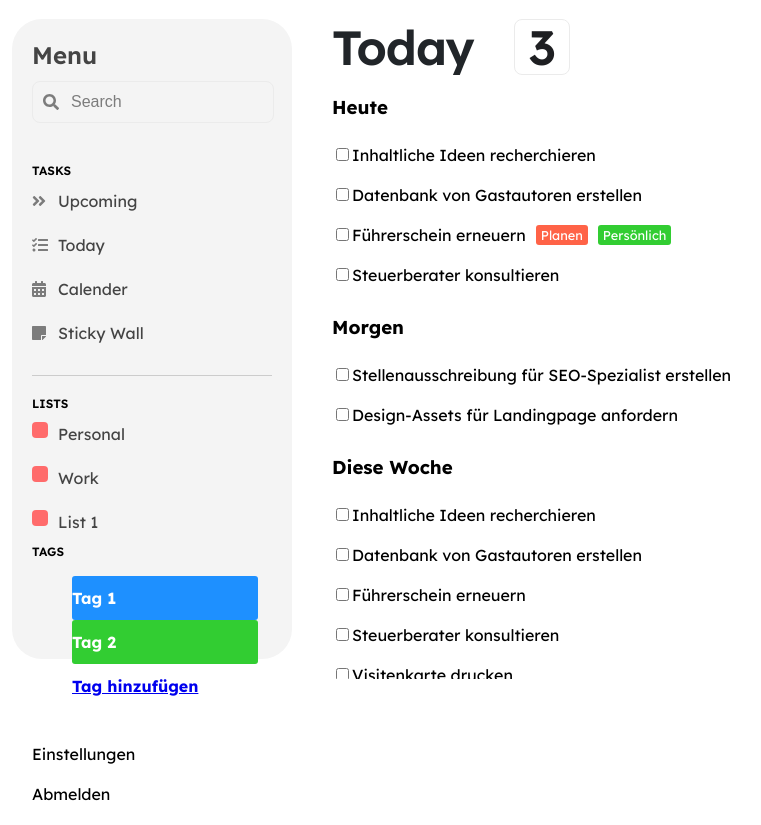
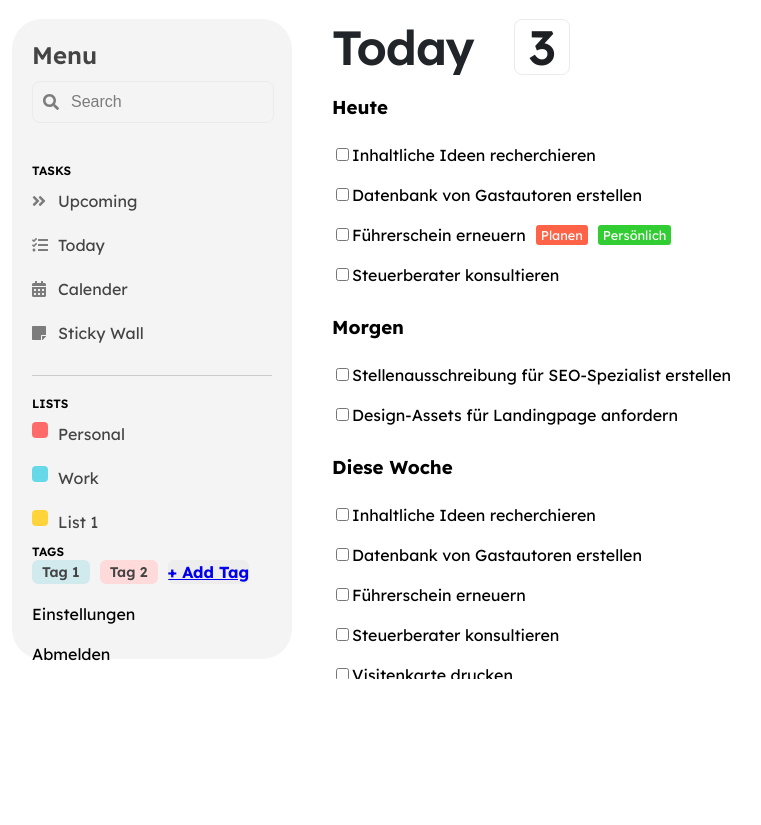
Before and after one commit to HexyFex/todo_app, a Django app: page / in a window 1280 px wide. Shown: the part 147-972 px from the top of the page, without its empty margins (8-769 px from the left). Run offline with Django 5.2, Linux system fonts and the light colour scheme; a user stored in the database is signed in; data comes from the database, SQL or seed files in the repository.

Commit message:
- Tags anordnung verändert - Lists-Icons Farben angepasst

```diff
--- a/base/static/base/base.css
+++ b/base/static/base/base.css
@@ -100,6 +100,29 @@ body {
     margin-right: 10px; /* Optional, um den Abstand zum Eingabefeld zu steuern */
 }
 
+.tags ul {
+    display: flex; /* Use flexbox for horizontal alignment */
+    padding: 0; /* Remove default padding from the ul */
+    margin: 0; /* Remove default margin from the ul */
+    list-style-type: none; /* Remove default list style */
+}
+
+.tags div, tags a {
+    flex-grow: 1;
+    margin: 0px;
+    padding: 10px;
+    overflow: visible;
+    font-size: 14px;
+    font-weight: 600;
+    text-transform: none;
+    text-align: center;
+    letter-spacing: 0px;
+    line-height: 18px;
+    white-space: nowrap;
+    opacity: unset;
+    visibility: visible;
+    color: rgb(68, 68, 68);
+}
 
 .tasks, .lists {
     list-style-type: none;
@@ -110,11 +133,11 @@ body {
 .tasks li, .lists ul li, .tags ul li, .lists li {
     padding: 10px 0;
     display: flex;
-    align-items: center; /* Zentriert die Inhalte vertikal */
-    width: 186px;
+    align-items: center; /* Vertically center the content */
+    width: auto; /* Adjust the width to fit content */
     height: 24px;
-    flex-grow: 1;
-    margin: 0px;
+    flex-grow: 0; /* Prevent items from growing */
+    margin: 0 10px 0 0; /* Add right margin to space out items */
     overflow: hidden;
     text-align: left;
     font-size: 16px;
@@ -181,10 +204,21 @@ body {
     width: 16px;
     height: 16px;
     opacity: 1;
-    background-color: rgb(255, 107, 107);
     border-radius: 4px;
     box-shadow: rgba(0, 0, 0, 0.08) 0px 0px 0px;
     border: 0px;
+}
+
+.lists-icon1 {
+    background-color: #FF6B6B;
+}
+
+.lists-icon2 {
+    background-color: #66D9E8;
+}
+
+.lists-icon3 {
+    background-color: #FFD43B;
 }
 
 .task-item {
@@ -230,20 +264,37 @@ body {
 }
 
 .tag {
-    display: inline-block;
-    padding: 5px 10px;
-    margin-right: 5px;
-    border-radius: 3px;
-    color: #fff;
+    display: flex;
+    align-items: center;
+    justify-content: center;
+    box-sizing: border-box;
+    overflow: hidden;
+    outline: none;
+    cursor: inherit;
+    width: 70px;
+    height: 34px;
+    opacity: 1;
+    background-color: transparent;
+    border-radius: 6px;
+    box-shadow: rgba(0, 0, 0, 0.08) 0px 0px 0px;
+    border: 0px;
+    top: 618px;
+    left: 114px;
+    z-index: 55;
 }
 
 .tag1 {
-    background-color: #1e90ff;
+    background-color: #D1EAED;
 }
 
 .tag2 {
-    background-color: #32cd32;
+    background-color: #FFDADA;
 }
+
+.tag3 {
+    background-color: #EDEDED;
+}
+
 
 .settings a {
     display: block;
--- a/base/templates/base/task_list.html
+++ b/base/templates/base/task_list.html
@@ -67,19 +67,19 @@
                 <h2>LISTS</h2>
                 <li>
                     <div class="task-item">
-                        <div class="lists-icon"></div>
+                        <div class="lists-icon lists-icon1"></div>
                         <p>Personal</p>
                     </div>
                 </li>
                 <li>
                     <div class="task-item">
-                        <div class="lists-icon"></div>
+                        <div class="lists-icon lists-icon2"></div>
                         <p>Work</p>
                     </div>
                 </li>
                 <li>
                     <div class="task-item">
-                        <div class="lists-icon"></div>
+                        <div class="lists-icon lists-icon3"></div>
                         <p>List 1</p>
                     </div>
                 </li>
@@ -87,9 +87,9 @@
             <div class="tags">
                 <h2>TAGS</h2>
                 <ul>
-                    <li class="tag tag1">Tag 1</li>
-                    <li class="tag tag2">Tag 2</li>
-                    <li><a href="#">Tag hinzufügen</a></li>
+                    <li class="tag"><div class="tag1">Tag 1</div></li>
+                    <li class="tag"><div class="tag2">Tag 2</div></li>
+                    <li class="tag"><a class="tag3" href="#">+ Add Tag</a></li>
                 </ul>
             </div>
             <div class="settings">
```
